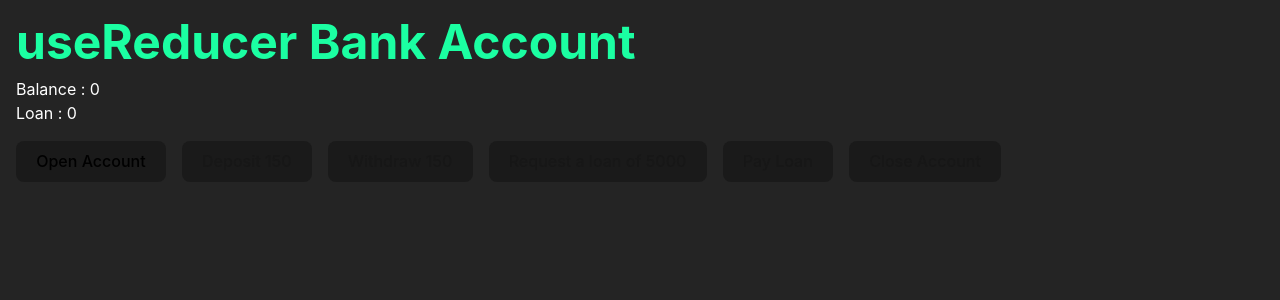
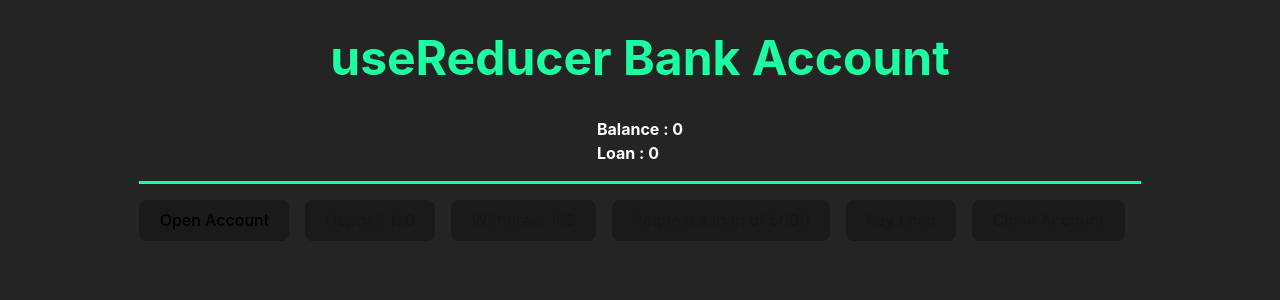
Before and after one commit to SheriefElnahas/react-small-projects, a React (Vite) app in the folder 06-reducer-pratice-bank/: page / in a window 1280 px wide. Shown: the top 300 px of the page. Built offline with nearby package versions, Linux system fonts and the light colour scheme.

Commit message:
improve the UI

```diff
--- a/06-reducer-pratice-bank/src/App.jsx
+++ b/06-reducer-pratice-bank/src/App.jsx
@@ -50,7 +50,7 @@ function reducer(state, action) {
     case CLOSE_ACCOUNT:
       return {
         ...state,
-        status: 'closed'
+        status: 'closed',
       };
     default:
       throw new Error('action type was not expected');
@@ -65,8 +65,14 @@ function App() {
   return (
     <main>
       <h1>useReducer Bank Account</h1>
-      <p>Balance : {balance}</p>
-      <p>Loan : {loan}</p>
+      <div className="info">
+        <p>
+          Balance : {balance} {balance > 0 ? '$' : ''}{' '}
+        </p>
+        <p>
+          Loan : {loan} {loan === 0 ? '' : '$'}
+        </p>
+      </div>
 
       <div className="buttons">
         <button onClick={() => dispatch({ type: OPEN_ACCOUNT })} disabled={status !== 'closed'}>
@@ -84,7 +90,9 @@ function App() {
         <button onClick={() => dispatch({ type: PAY_LOAN })} disabled={status === 'closed' || balance < 5000}>
           Pay Loan
         </button>
-        <button onClick={() => dispatch({type: CLOSE_ACCOUNT})} disabled={status === 'closed' || balance !== 0 || loan !== 0}>Close Account</button>
+        <button onClick={() => dispatch({ type: CLOSE_ACCOUNT })} disabled={status === 'closed' || balance !== 0 || loan !== 0}>
+          Close Account
+        </button>
       </div>
     </main>
   );
--- a/06-reducer-pratice-bank/src/index.css
+++ b/06-reducer-pratice-bank/src/index.css
@@ -28,11 +28,15 @@ a:hover {
 
 main {
   margin:1rem;
+  display:flex;
+  flex-direction: column;
+  align-items: center;
+  justify-content: center;
 }
 h1 {
   font-size: 3em;
   line-height: 1.1;
-  margin-bottom:0.5rem;
+  margin-bottom:2rem;
   margin-top:1rem;
   color:#1bffa2;
 }
@@ -50,8 +54,24 @@ button {
   margin-right:1rem;
 
 }
+button:disabled {
+  cursor:not-allowed;
+}
+p {
+  font-weight: bold;
+
+}
+p:last-of-type {
+  margin-bottom:1rem;
+}
+.buttons {
+  border-top:3px solid #1bffa2
+}
 button:hover {
   border-color: #646cff;
+}
+button:disabled:hover {
+  border-color:gray;
 }
 button:focus,
 button:focus-visible {
```
